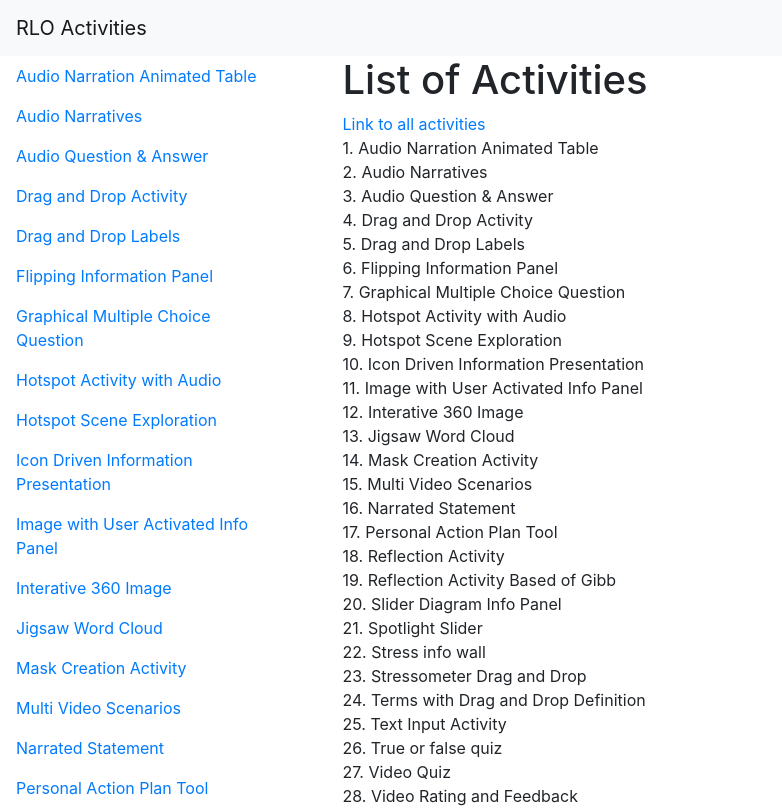
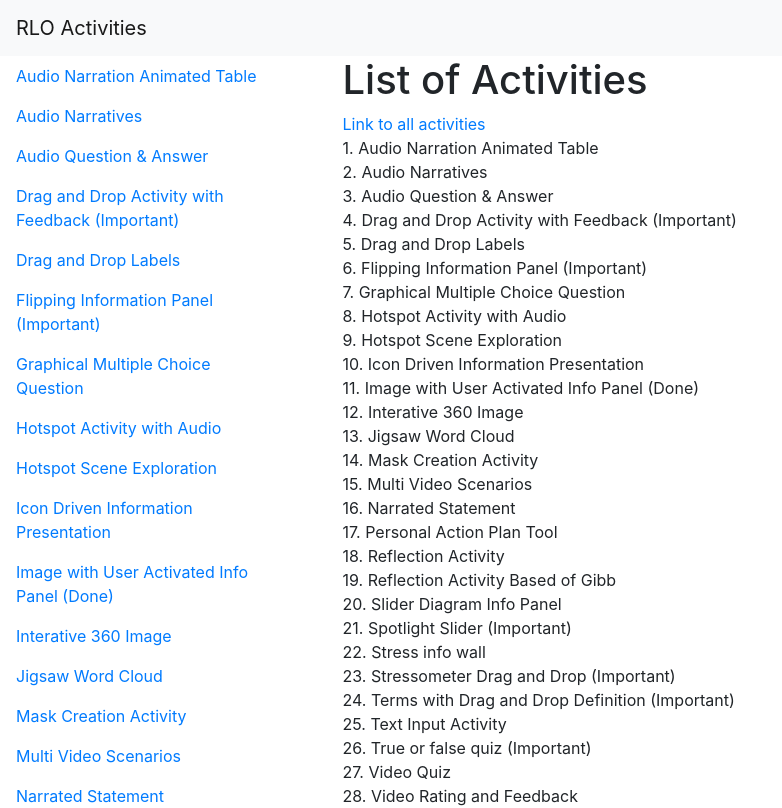
Before and after one commit to Silverg4te/rlo-activities, a React (Create React App) app: page /home in a window 1280 px wide. Shown: the top 808 px of the page, without its empty margins (0-782 px from the left). Built offline with nearby package versions, Linux system fonts and the light colour scheme.

Commit message:
Update constant to show important activities

```diff
--- a/src/constant.js
+++ b/src/constant.js
@@ -1,19 +1,23 @@
 import * as activity from './components/activities'
 
 export const activities = [
-    {title:'Audio Narration Animated Table', path:'/anat', component: activity.AudioNarrationAnimatedTable },
-    {title:'Audio Narratives', path: '/an', component: activity.AudioNarratives},
-    {title:'Audio Question & Answer', path: '/aqa', component: activity.AudioQNA},
-    {title:'Drag and Drop Activity', path: '/dnda', component: activity.DragAndDropActivity},
-    {title:'Drag and Drop Labels', path: '/dndl', component: activity.DragAndDropLabels},
-    {title:'Flipping Information Panel', path: '/fip', component: activity.FlippingInfoPanel},
-    {title:'Graphical Multiple Choice Question', path: '/qmcq', component: activity.GraphicalMCQ},
+    {title: 'Audio Narration Animated Table', path: '/anat', component: activity.AudioNarrationAnimatedTable},
+    {title: 'Audio Narratives', path: '/an', component: activity.AudioNarratives},
+    {title: 'Audio Question & Answer', path: '/aqa', component: activity.AudioQNA},
+    {title: 'Drag and Drop Activity with Feedback (Important)', path: '/dnda', component: activity.DragAndDropActivity},
+    {title: 'Drag and Drop Labels', path: '/dndl', component: activity.DragAndDropLabels},
+    {title: 'Flipping Information Panel (Important)', path: '/fip', component: activity.FlippingInfoPanel},
+    {title: 'Graphical Multiple Choice Question', path: '/qmcq', component: activity.GraphicalMCQ},
     {title: 'Hotspot Activity with Audio', path: '/hawa', component: activity.HotspotActivityWithAudio},
     {title: 'Hotspot Scene Exploration', path: '/hse', component: activity.HotspotSceneExploration},
-    {title:'Icon Driven Information Presentation', path:'/idip', component: activity.IconDrivenInfoPresentation},
-    {title:'Image with User Activated Info Panel', path: '/iuaip', component: activity.ImageWithUserActivatedInfoPanel},
-    {title:'Interative 360 Image', path: '/i360i', component: activity.Interactive360Image},
-    {title:'Jigsaw Word Cloud', path: '/jwc', component: activity.JigsawWordCloud},
+    {title: 'Icon Driven Information Presentation', path: '/idip', component: activity.IconDrivenInfoPresentation},
+    {
+        title: 'Image with User Activated Info Panel (Done)',
+        path: '/iuaip',
+        component: activity.ImageWithUserActivatedInfoPanel
+    },
+    {title: 'Interative 360 Image', path: '/i360i', component: activity.Interactive360Image},
+    {title: 'Jigsaw Word Cloud', path: '/jwc', component: activity.JigsawWordCloud},
     {title: 'Mask Creation Activity', path: '/mca', component: activity.MaskCreationActivity},
     {title: 'Multi Video Scenarios', path: '/MVS', component: activity.MultiVideoScenarios},
     {title: 'Narrated Statement', path: '/ns', component: activity.NarratedStatement},
@@ -21,12 +25,12 @@ export const activities = [
     {title: 'Reflection Activity', path: '/ra', component: activity.ReflectionActivity},
     {title: 'Reflection Activity Based of Gibb', path: '/rabog', component: activity.ReflectionActivityBasedOfGibbs},
     {title: 'Slider Diagram Info Panel', path: '/sdip', component: activity.SliderDiagramInfoPanel},
-    {title: 'Spotlight Slider', path: '/ss', component: activity.SpotlightSlider},
+    {title: 'Spotlight Slider (Important)', path: '/ss', component: activity.SpotlightSlider},
     {title: 'Stress info wall', path: '/siw', component: activity.StressInfoWall},
-    {title: "Stressometer Drag and Drop", path: '/stressometer', component: activity.StressometerDragAndDrop},
-    {title: "Terms with Drag and Drop Definition", path: '/terms', component: activity.TermsWithDragAndDropDefinition},
+    {title: "Stressometer Drag and Drop (Important)", path: '/stressometer', component: activity.StressometerDragAndDrop},
+    {title: "Terms with Drag and Drop Definition (Important)", path: '/terms', component: activity.TermsWithDragAndDropDefinition},
     {title: "Text Input Activity", path: '/text', component: activity.TextInputActivity},
-    {title: "True or false quiz", path: '/trueorfalse', component: activity.TrueOrFalseQuiz},
+    {title: "True or false quiz (Important)", path: '/trueorfalse', component: activity.TrueOrFalseQuiz},
     {title: 'Video Quiz', path: '/vq', component: activity.VideoQuiz},
     {title: 'Video Rating and Feedback', path: '/vraf', component: activity.VideoRatingAndFeedback},
     {title: 'Word Cloud Activity', path: '/wca', component: activity.WordCloudActivity},
```
